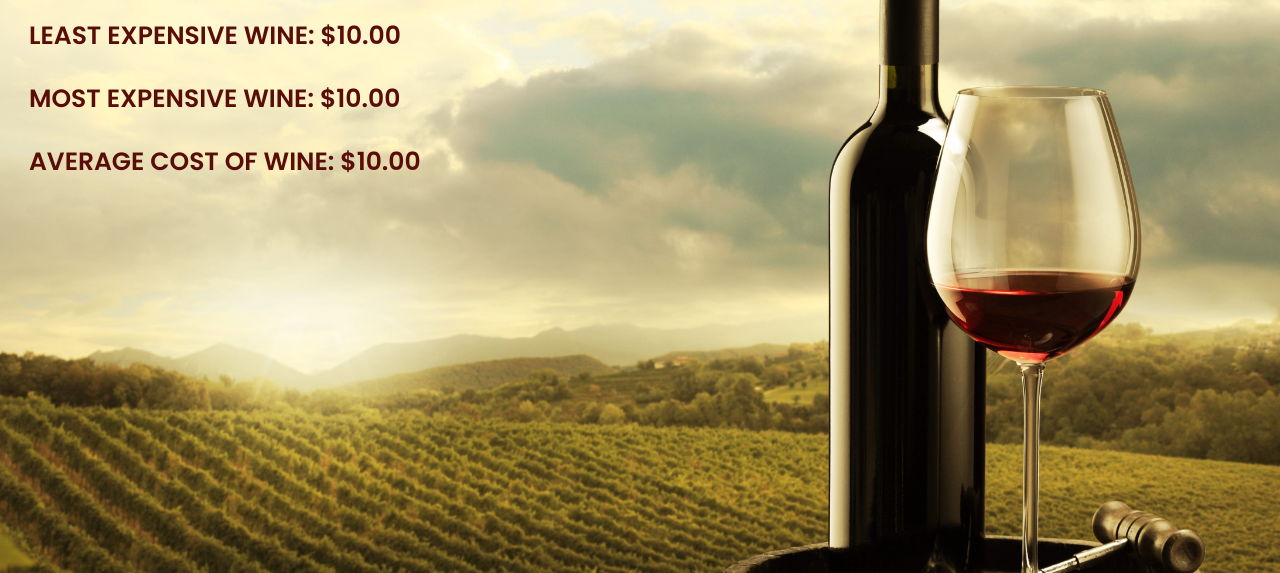
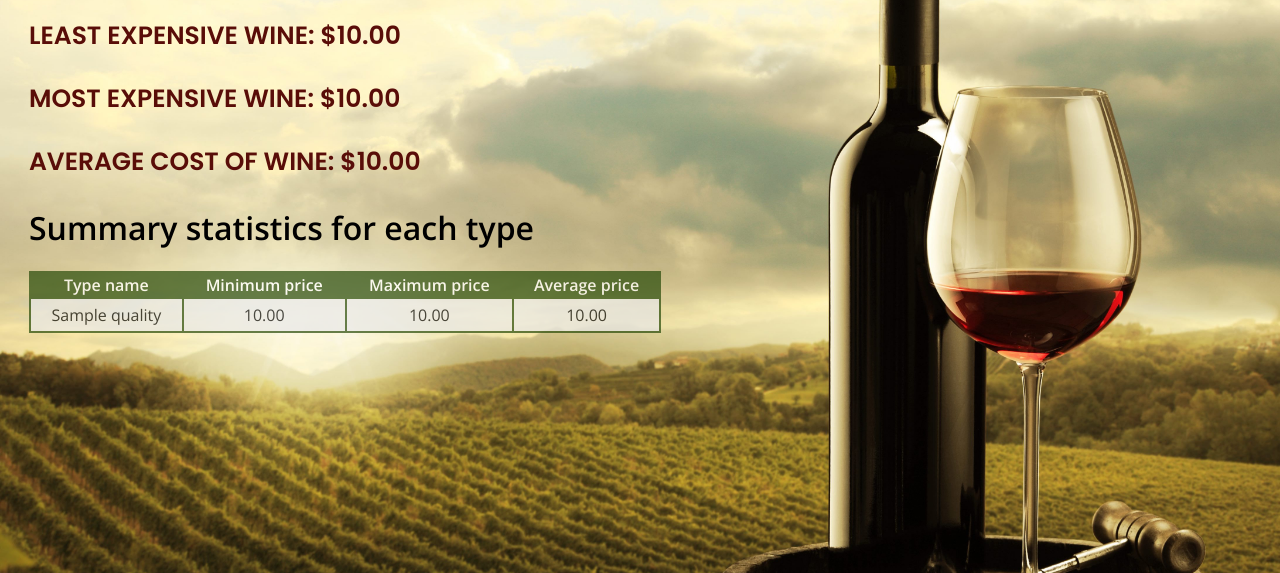
Before and after one commit to AlanSPAGHETTI/CPSC_304_WINE_PAGES, a PHP site: page /uiInventory.php in a window 1280 px wide. Shown: the part 201-774 px from the top of the page. Run offline with PHP 8.4, Linux system fonts and the light colour scheme; tables that the repository leaves empty hold one stand-in row (values such as "Sample post").

Commit message:
finish grouped aggregations

```diff
--- a/winePagesUI/uiInventory.php
+++ b/winePagesUI/uiInventory.php
@@ -1,9 +1,15 @@
 <?php
 include_once 'includes/connect.php';
 $conn = OpenCon();
-$sql = "SELECT MIN(WineCost), MAX(WineCost), AVG(WineCost) FROM WINE;";
+
+// here we have code for non-grouped summary stats
+$sql    = "SELECT MIN(WineCost), MAX(WineCost), AVG(WineCost) FROM WINE;";
 $result = mysqli_query($conn, $sql);
 $result = mysqli_fetch_assoc($result);
+
+// here we have code for grouped summary stats
+$sql_group    = "SELECT QUALITY.QualityName, MIN(WINE.WineCost), MAX(Wine.WineCost), AVG(Wine.WineCost) FROM WINE, WINE_HAS_QUALITY, QUALITY WHERE WINE.WineID = WINE_HAS_QUALITY.WineID AND WINE_HAS_QUALITY.QualityID = QUALITY.QualityID GROUP BY QUALITY.QualityName";
+$result_group = mysqli_query($conn, $sql_group);
 ?>
 <!DOCTYPE html>
 <html>
@@ -36,5 +42,30 @@ $result = mysqli_fetch_assoc($result);
 	<p>Least expensive wine: $<?php echo number_format($result["MIN(WineCost)"], 2); ?></p>
 	<p>Most expensive wine:  $<?php echo number_format($result["MAX(WineCost)"], 2); ?></p>
 	<p>Average cost of wine: $<?php echo number_format($result["AVG(WineCost)"], 2); ?></p>
+
+	<h1>Summary statistics for each type</h1>
+
+    <table class="searchboxtable" align="center">
+        <tr>
+            <th>Type name</th>
+            <th>Minimum price</th>
+            <th>Maximum price</th>
+            <th>Average price</th>
+        </tr>
+        <?php
+        while($row=mysqli_fetch_assoc($result_group))
+        {
+            ?>
+            <tr>
+                <td><?php echo $row['QualityName'];                          ?></td>
+                <td><?php echo number_format($row['MIN(WINE.WineCost)'], 2); ?></td>
+                <td><?php echo number_format($row['MAX(Wine.WineCost)'], 2); ?></td>
+                <td><?php echo number_format($row['AVG(Wine.WineCost)'], 2); ?></td>
+            </tr>
+            <?php
+        }
+        ?>
+    </table>
+
 </body>
 </html>
```
